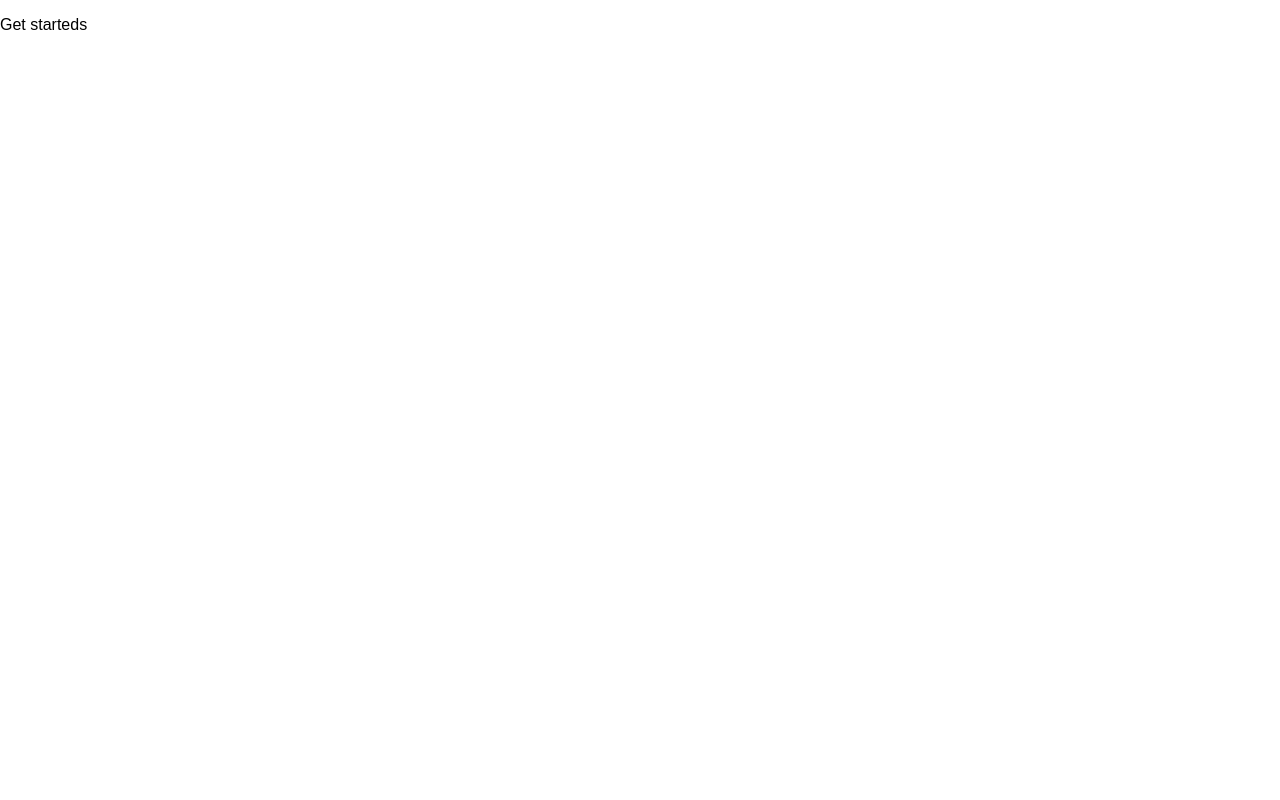
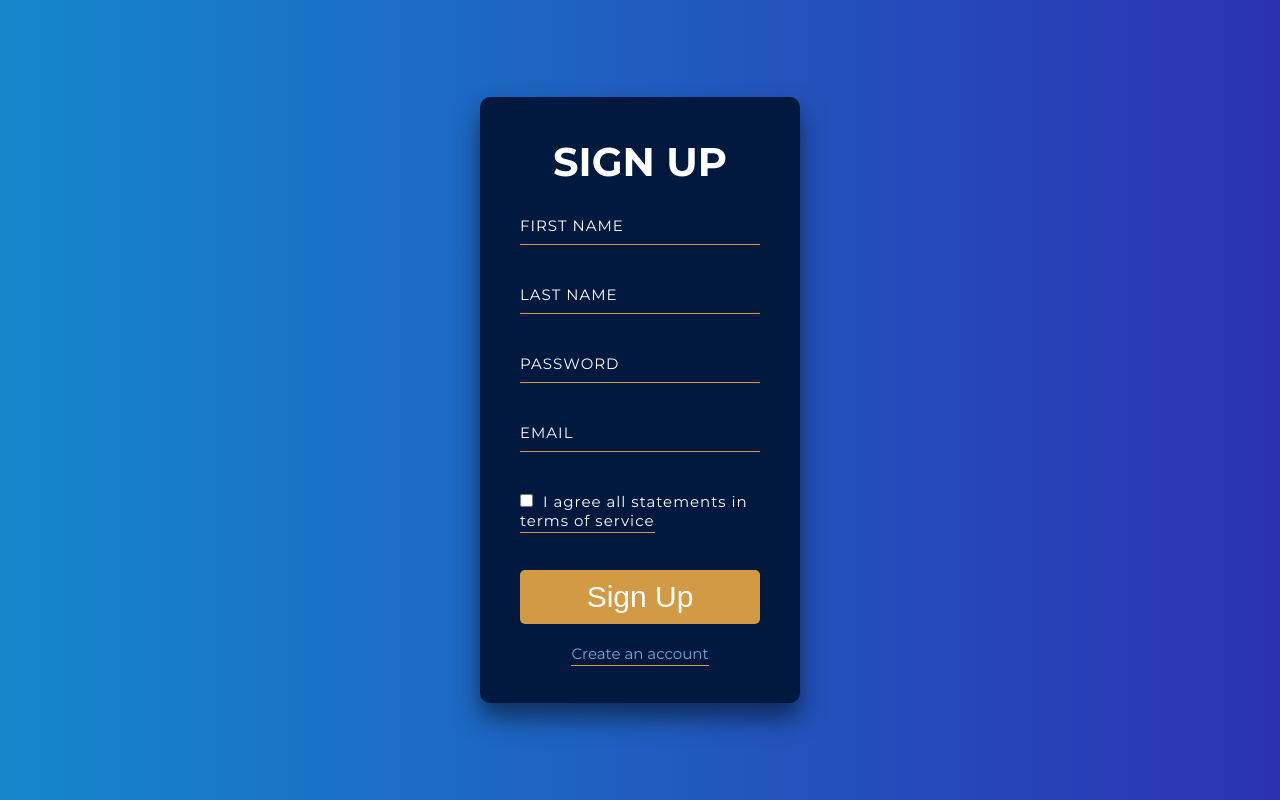
Before and after one commit to Rivenatti/React-register-login-form, a React (Create React App) app: page / in a window 1280 px wide. Built offline with nearby package versions, Linux system fonts and the light colour scheme.

Commit message:
visual done

```diff
--- a/public/index.html
+++ b/public/index.html
@@ -1,40 +1,27 @@
 <!DOCTYPE html>
 <html lang="en">
+
 <head>
   <meta charset="utf-8">
   <meta name="viewport" content="width=device-width, initial-scale=1, shrink-to-fit=no">
   <meta name="theme-color" content="#000000">
-    <!--
-      manifest.json provides metadata used when your web app is added to the
-      homescreen on Android. See https://developers.google.com/web/fundamentals/engage-and-retain/web-app-manifest/
-    -->
+
   <link rel="manifest" href="%PUBLIC_URL%/manifest.json">
   <link rel="shortcut icon" href="%PUBLIC_URL%/favicon.ico">
-    <!--
-      Notice the use of %PUBLIC_URL% in the tags above.
-      It will be replaced with the URL of the `public` folder during the build.
-      Only files inside the `public` folder can be referenced from the HTML.
 
-      Unlike "/favicon.ico" or "favicon.ico", "%PUBLIC_URL%/favicon.ico" will
-      work correctly both with client-side routing and a non-root public URL.
-      Learn how to configure a non-root public URL by running `npm run build`.
-    -->
-    <title>React App</title>
+  <link href="https://fonts.googleapis.com/css?family=Montserrat:400,700" rel="stylesheet">
+
+  <title>Login form</title>
 </head>
+
 <body>
   <noscript>
     You need to enable JavaScript to run this app.
   </noscript>
   <div id="root"></div>
-    <!--
-      This HTML file is a template.
-      If you open it directly in the browser, you will see an empty page.
 
-      You can add webfonts, meta tags, or analytics to this file.
-      The build step will place the bundled scripts into the <body> tag.
 
-      To begin the development, run `npm start` or `yarn start`.
-      To create a production bundle, use `npm run build` or `yarn build`.
-    -->
+
 </body>
+
 </html>
--- a/src/App.js
+++ b/src/App.js
@@ -1,10 +1,12 @@
 import React, { Component } from "react";
+import SignIn from "./components/SignIn/SignIn";
+import SignUp from "./components/SignUp/SignUp";
 
 class App extends Component {
   render() {
     return (
       <div className="App">
-        <p className="App-intro">Get starteds</p>
+        <SignUp />
       </div>
     );
   }
--- /dev/null
+++ b/src/components/SignIn/SignIn.js
@@ -0,0 +1,31 @@
+import React, { Component } from "react";
+import "../styles/style.css";
+
+class Form extends Component {
+  render() {
+    return (
+      <div className="form">
+        <h2>SIGN IN</h2>
+        <form>
+          {/* INPUT ROW */}
+          <div className="form__input">
+            <input type="email" name="email" required />
+            <label for="email">E-mail address</label>
+          </div>
+          {/* INPUT ROW */}
+          <div className="form__input">
+            <input type="password" name="password" required />
+            <label for="password">Password</label>
+          </div>
+
+          {/* SUBMIT */}
+          <input type="submit" value="Submit" />
+        </form>
+        <div className="registered">
+          <a href="#">I'm already registered</a>
+        </div>
+      </div>
+    );
+  }
+}
+export default Form;
--- /dev/null
+++ b/src/components/SignUp/SignUp.js
@@ -0,0 +1,47 @@
+import React, { Component } from "react";
+import "../styles/style.css";
+
+class Form extends Component {
+  render() {
+    return (
+      <div className="form">
+        <h2>SIGN UP</h2>
+        <form>
+          {/* INPUT ROW */}
+          <div className="form__input">
+            <input type="text" name="firstName" required />
+            <label for="firstName">First name</label>
+          </div>
+          {/* INPUT ROW */}
+          <div className="form__input">
+            <input type="text" name="lastName" required />
+            <label for="lastName">Last name</label>
+          </div>
+          {/* INPUT ROW */}
+          <div className="form__input">
+            <input type="password" name="password" required />
+            <label for="password">Password</label>
+          </div>
+          {/* INPUT ROW */}
+          <div className="form__input">
+            <input type="email" name="email" required />
+            <label for="email">Email</label>
+          </div>
+          {/* INPUT ROW */}
+          <div className="form__input__agreement">
+            <input type="checkbox" name="email" id="email" />
+            <label htmlFor="email">
+              I agree all statements in <a href="#">terms of service</a>
+            </label>
+          </div>
+          {/* SUBMIT */}
+          <input type="submit" value="Sign Up" />
+        </form>
+        <div className="registered">
+          <a href="#">Create an account</a>
+        </div>
+      </div>
+    );
+  }
+}
+export default Form;
--- /dev/null
+++ b/src/components/styles/style.css
@@ -0,0 +1,148 @@
+.form {
+  position: absolute;
+  top: 50%;
+  left: 50%;
+  -webkit-transform: translate(-50%, -50%);
+          transform: translate(-50%, -50%);
+  width: 100%;
+  padding: 4rem;
+  background: #01193f;
+  -webkit-box-shadow: 0 1.5rem 2.5rem rgba(0, 0, 0, 0.5);
+          box-shadow: 0 1.5rem 2.5rem rgba(0, 0, 0, 0.5);
+}
+
+.form h2 {
+  font-size: 4rem;
+  margin-bottom: 2rem;
+  color: #fff;
+  text-align: center;
+}
+
+.form__input {
+  position: relative;
+}
+
+.form__input label {
+  position: absolute;
+  top: 0;
+  left: 0;
+  padding: 1rem 0;
+  font-size: 1.5rem;
+  color: #fff;
+  letter-spacing: 0.1rem;
+  pointer-events: none;
+  -webkit-transition: 0.2s;
+  transition: 0.2s;
+  text-transform: uppercase;
+}
+
+.form__input input {
+  width: 100%;
+  padding: 1rem 0;
+  font-size: 1.6rem;
+  color: #fff;
+  letter-spacing: 0.1rem;
+  margin-bottom: 3rem;
+  border-bottom: 0.1rem solid #d39a45;
+  outline: none;
+  background: transparent;
+}
+
+.form__input input:focus {
+  border-bottom: 0.1rem solid #6baddf;
+}
+
+.form__input input:focus ~ label {
+  top: -2rem;
+  left: 0;
+  color: #6baddf;
+  font-size: 1.45rem;
+}
+
+.form__input input:valid ~ label {
+  top: -2rem;
+  left: 0;
+  color: #13b1fa;
+  font-size: 1.45rem;
+}
+
+.form__input__agreement {
+  width: 100%;
+  padding: 1rem 0;
+  font-size: 1.6rem;
+  color: #fff;
+  letter-spacing: 0.1rem;
+  outline: none;
+  background: transparent;
+}
+
+.form__input__agreement label {
+  padding: 1rem 1rem;
+  font-size: 1.5rem;
+  color: #fff;
+  letter-spacing: 0.1rem;
+}
+
+.form__input__agreement label a {
+  color: #fff;
+  text-decoration: none;
+  position: relative;
+  border-bottom: 1px solid #d39a45;
+  padding-bottom: 2px;
+}
+
+.form input:invalid {
+  -webkit-box-shadow: none;
+          box-shadow: none;
+}
+
+.form input[type="submit"] {
+  margin-top: 3rem;
+  background: transparent;
+  border: none;
+  outline: none;
+  font-size: 3rem;
+  color: #fff;
+  background: #d39a45;
+  padding: 1rem 2rem;
+  cursor: pointer;
+  border-radius: 0.5rem;
+  width: 100%;
+}
+
+.form input[type="submit"]::-moz-focus-inner {
+  border: 0;
+}
+
+.form .registered {
+  text-align: center;
+  margin-top: 2rem;
+}
+
+.form .registered a {
+  font-size: 1.5rem;
+  color: #6baddf;
+  text-decoration: none;
+  border-bottom: 1px solid #d39a45;
+  padding-bottom: 2px;
+}
+
+@media only screen and (min-width: 480px) {
+  .form {
+    width: 97%;
+    border-radius: 1rem;
+  }
+}
+
+@media only screen and (min-width: 768px) {
+  .form {
+    width: 60%;
+  }
+}
+
+@media only screen and (min-width: 1200px) {
+  .form {
+    width: 25%;
+  }
+}
+/*# sourceMappingURL=style.css.map */
--- /dev/null
+++ b/src/components/styles/style.scss
@@ -0,0 +1,146 @@
+$color--primary: #6baddf;
+$color--secondary: #01193f;
+$color--tertiary: #d39a45;
+
+.form {
+  position: absolute;
+  top: 50%;
+  left: 50%;
+  transform: translate(-50%, -50%);
+  width: 100%;
+  padding: 4rem;
+  background: $color--secondary;
+  box-shadow: 0 1.5rem 2.5rem rgba(0, 0, 0, 0.5);
+
+  h2 {
+    font-size: 4rem;
+    margin-bottom: 2rem;
+    color: #fff;
+    text-align: center;
+  }
+
+  &__input {
+    position: relative;
+
+    label {
+      position: absolute;
+      top: 0;
+      left: 0;
+      padding: 1rem 0;
+      font-size: 1.5rem;
+      color: #fff;
+      letter-spacing: 0.1rem;
+      pointer-events: none;
+      transition: 0.2s;
+      text-transform: uppercase;
+    }
+
+    input {
+      width: 100%;
+      padding: 1rem 0;
+      font-size: 1.6rem;
+      color: #fff;
+      letter-spacing: 0.1rem;
+      margin-bottom: 3rem;
+      border-bottom: 0.1rem solid $color--tertiary;
+      outline: none;
+      background: transparent;
+
+      &:focus {
+        border-bottom: 0.1rem solid $color--primary;
+      }
+
+      &:focus ~ label {
+        top: -2rem;
+        left: 0;
+        color: $color--primary;
+        font-size: 1.45rem;
+      }
+
+      &:valid ~ label {
+        top: -2rem;
+        left: 0;
+        color: #13b1fa;
+        font-size: 1.45rem;
+      }
+    }
+
+    &__agreement {
+      width: 100%;
+      padding: 1rem 0;
+      font-size: 1.6rem;
+      color: #fff;
+      letter-spacing: 0.1rem;
+      outline: none;
+      background: transparent;
+
+      label {
+        padding: 1rem 1rem;
+        font-size: 1.5rem;
+        color: #fff;
+        letter-spacing: 0.1rem;
+
+        a {
+          color: #fff;
+          text-decoration: none;
+          position: relative;
+          border-bottom: 1px solid $color--tertiary;
+          padding-bottom: 2px;
+        }
+      }
+    }
+  }
+
+  input:invalid {
+    box-shadow: none;
+  }
+
+  input[type="submit"] {
+    margin-top: 3rem;
+    background: transparent;
+    border: none;
+    outline: none;
+    font-size: 3rem;
+    color: #fff;
+    background: $color--tertiary;
+    padding: 1rem 2rem;
+    cursor: pointer;
+    border-radius: 0.5rem;
+    width: 100%;
+
+    &::-moz-focus-inner {
+      border: 0;
+    }
+  }
+  .registered {
+    text-align: center;
+    margin-top: 2rem;
+
+    a {
+      font-size: 1.5rem;
+      color: $color--primary;
+      text-decoration: none;
+      border-bottom: 1px solid $color--tertiary;
+      padding-bottom: 2px;
+    }
+  }
+}
+
+@media only screen and (min-width: 480px) {
+  .form {
+    width: 97%;
+    border-radius: 1rem;
+  }
+}
+
+@media only screen and (min-width: 768px) {
+  .form {
+    width: 60%;
+  }
+}
+
+@media only screen and (min-width: 1200px) {
+  .form {
+    width: 25%;
+  }
+}
--- a/src/index.css
+++ b/src/index.css
@@ -1,5 +1,28 @@
+* {
+  margin: 0;
+  padding: 0;
+  border: 0;
+  outline: 0;
+  vertical-align: baseline;
+  box-sizing: border-box;
+}
+
+html {
+  font-size: 10px;
+}
+
 body {
   margin: 0;
   padding: 0;
-  font-family: sans-serif;
+  font-family: "Montserrat", sans-serif;
+  width: 100%;
+  height: 100vh;
+
+  background: #1488cc;
+  background: -webkit-linear-gradient(to left, #2b32b2, #1488cc);
+  background: linear-gradient(to left, #2b32b2, #1488cc);
+
+  background-size: cover;
+  background-repeat: no-repeat;
+  background-position: center;
 }
```
Also changed, not shown: 1 other file (tests, documents, lock files or other folders). Lines whose indentation alone changed are shown as unchanged.
